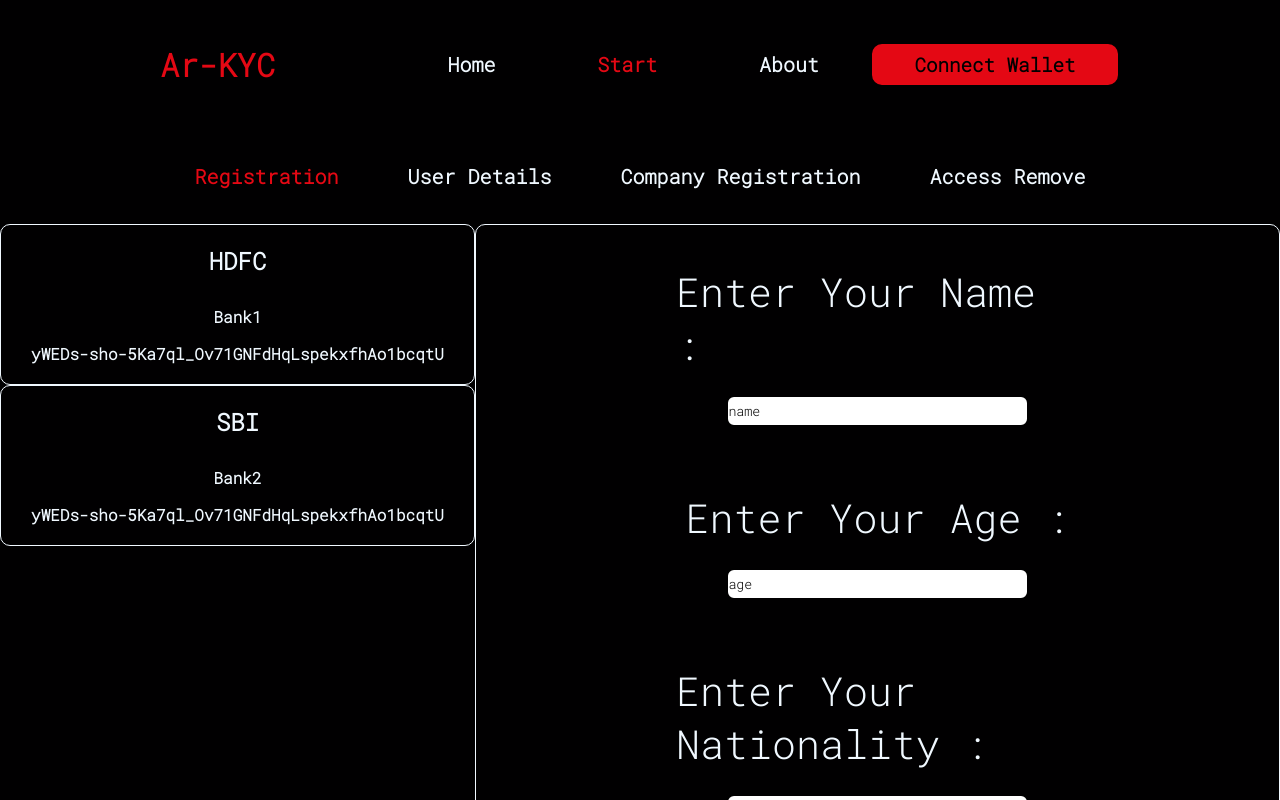
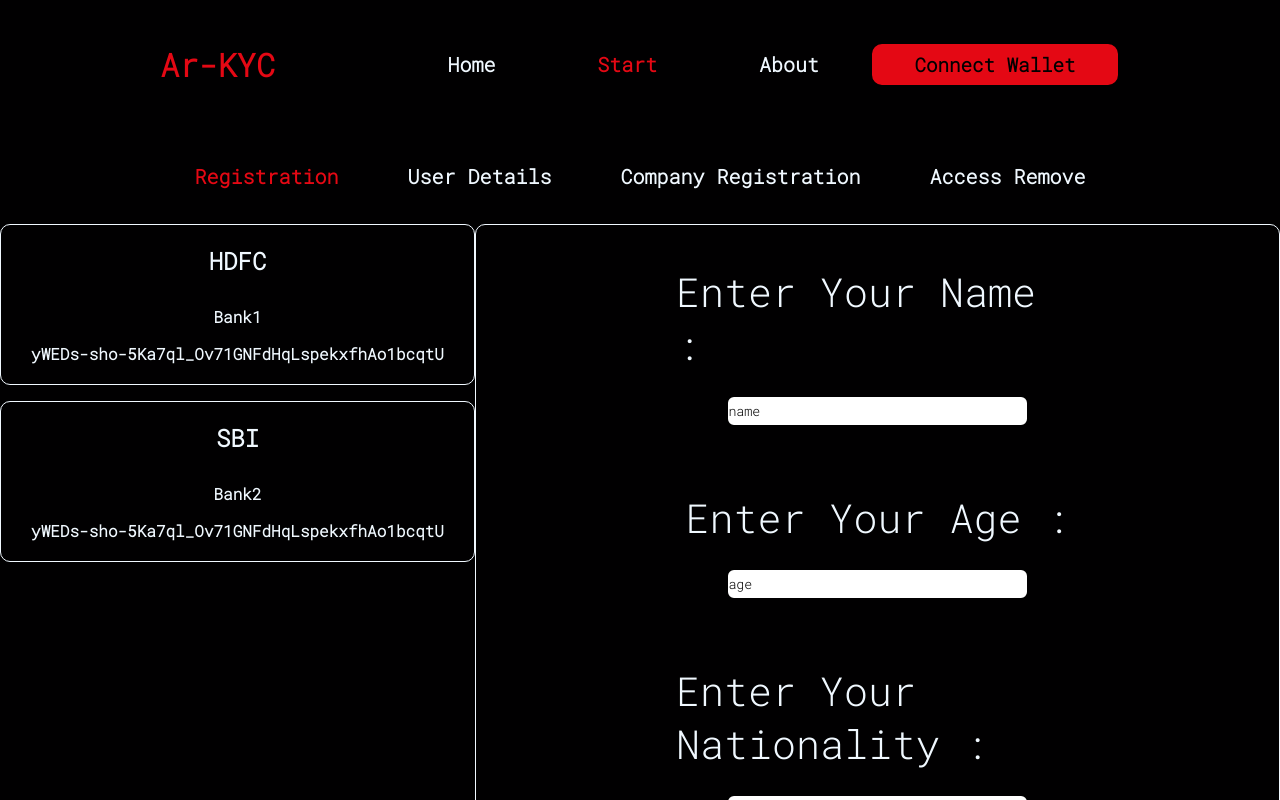
Before and after one commit to AAshu1412/Arweave, a React (Create React App) app: page /start/registration in a window 1280 px wide. Shown: the top 800 px of the page. Built offline with nearby package versions, Linux system fonts and the light colour scheme.

Commit message:
modify reg page 5

```diff
--- a/src/components/registration/Registration.css
+++ b/src/components/registration/Registration.css
@@ -19,7 +19,7 @@
 .registration-comp-head{
     display: flex;
     flex-direction: column;
-    gap: 4rem;
+    gap:1rem;
 }
 
 .registration-comp{
--- a/src/components/registration/Registration.js
+++ b/src/components/registration/Registration.js
@@ -23,11 +23,11 @@ const handleSubmit=()=>{
     return(<div>
         <Start/>
             <div className='registration-main'>
-                <div>
+                <div className='registration-comp-head'>
                     {
                         compDetails.map((value,key)=>{
 return(
-    <div className='registration-comp-head'>
+
          <div className='registration-comp'>
                      <h2>{value.name}</h2>
                      <div className='registration-comp-sub'>
@@ -36,7 +36,7 @@ return(
                      </div>
 
                 </div>
-    </div>
+
 
 );
                         })
```
